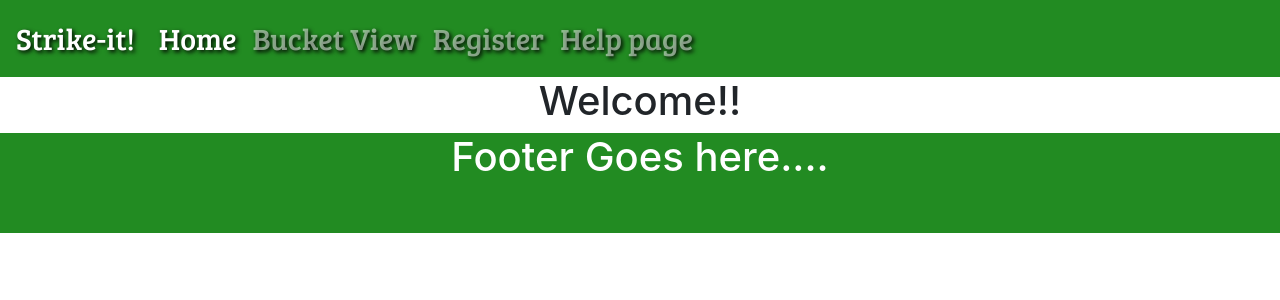
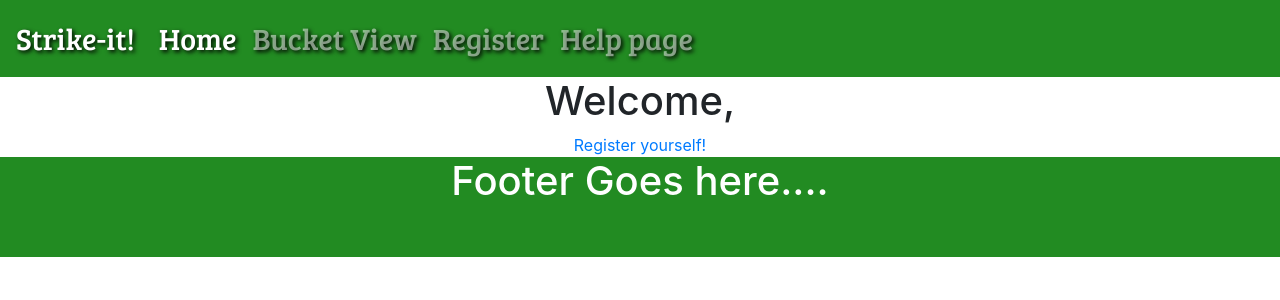
Before and after one commit to citysiva180/merntodoapp, a React (Create React App) app: page / in a window 1280 px wide. Shown: the top 300 px of the page. Built offline with nearby package versions, Linux system fonts and the light colour scheme.

Commit message:
Registration_login_completed

```diff
--- a/src/App.js
+++ b/src/App.js
@@ -2,14 +2,14 @@ import React, { useState } from "react";
 import "./App.css";
 import { Route, BrowserRouter, Switch } from "react-router-dom";
 import Navbar from "../src/components/NavBar/NavBar";
-import Register from "../src/components/RegisterForm/RegisterForm.jsx";
+import Register from "../src/components/RegisterForm/RegisterForm";
 import Footer from "../src/components/Footer/Footer";
 import welcome from "../src/components/Welcome/welcome";
 import login from "../src/components/login/login";
 // import BucketView from "../src/components/BucketView/BucketView";
 // import HelpPage from "../src/components/HelpPage/HelpPage";
 // import Todo from "../src/components/Todolist/Todolist";
-const CredentialsContext = React.createContext(null);
+export const CredentialsContext = React.createContext({});
 
 function App() {
   const credentialsState = useState(null);
--- a/src/components/RegisterForm/RegisterForm.jsx
+++ b/src/components/RegisterForm/RegisterForm.jsx
@@ -1,6 +1,7 @@
-import React, { useState } from "react";
+import React, { useState, useContext } from "react";
 import "../RegisterForm/RegisterForm.css";
 import { useHistory } from "react-router-dom";
+import { CredentialsContext } from "../../App";
 // import "../../server";
 
 const handleErrors = async (response) => {
@@ -16,7 +17,7 @@ const Register = () => {
   const [username, setUserName] = useState("");
   const [password, setPassword] = useState("");
   const [error, setError] = useState("");
-
+  const [, setCredentials] = useContext(CredentialsContext);
   const register = (e) => {
     e.preventDefault();
     fetch(`http://localhost:4000/register`, {
@@ -31,6 +32,10 @@ const Register = () => {
     })
       .then(handleErrors)
       .then(() => {
+        setCredentials({
+          username,
+          password,
+        });
         history.push("/");
       })
       .catch((error) => {
--- a/src/components/Welcome/welcome.jsx
+++ b/src/components/Welcome/welcome.jsx
@@ -1,9 +1,14 @@
-import React from "react";
+import React, { useContext } from "react";
+import { Link } from "react-router-dom";
+import { CredentialsContext } from "../../App";
 
 const Welcome = () => {
+  const [credentials, setCredentialsrname] = useContext(CredentialsContext);
+
   return (
     <div className="Welcome">
-      <h1>Welcome!!</h1>
+      <h1>Welcome, {credentials && credentials.username}</h1>
+      {!credentials && <Link to="/register">Register yourself!</Link>}
     </div>
   );
 };
```
